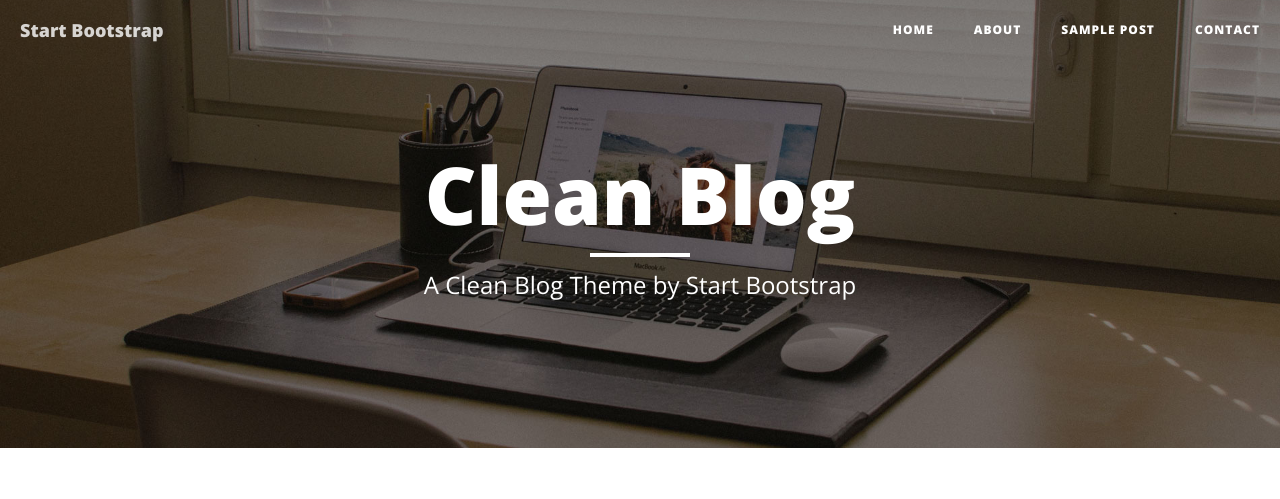
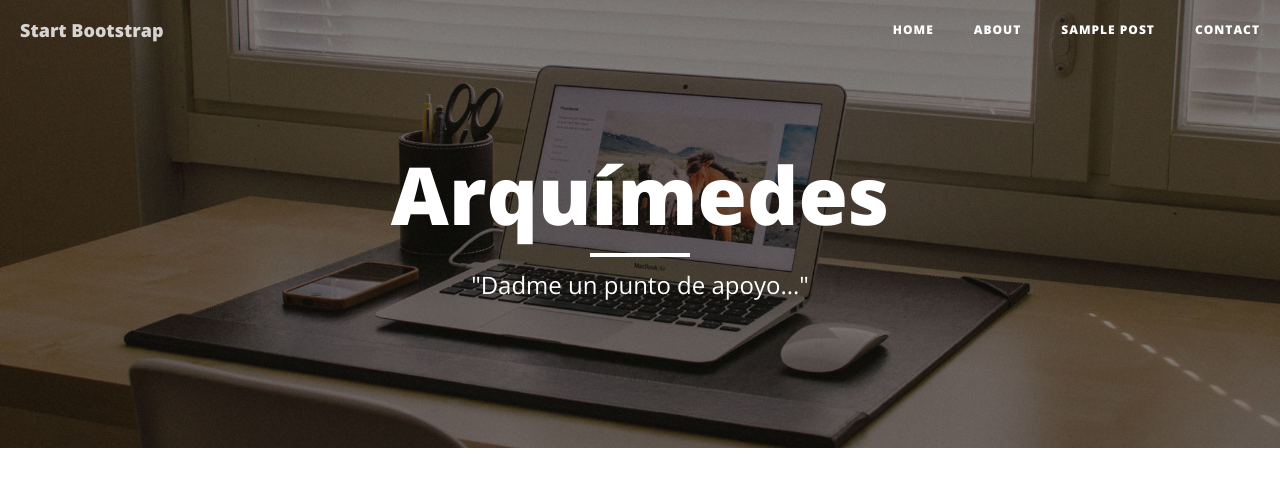
Before and after one commit to jsandovalc/blog-fisica, a Python web app: template templates/index.html in a window 1280 px wide. Shown: the top 499 px of the page. Run offline with Jinja, Linux system fonts and the light colour scheme; the template is opened without the code that fills it, so the values that code supplies are empty; some libraries are stand-ins or nearby versions.

Commit message:
Change main header.
squash! Change main header.

```diff
--- a/templates/index.html
+++ b/templates/index.html
@@ -9,7 +9,7 @@
     <meta name="description" content="">
     <meta name="author" content="">
 
-    <title>Arquímides</title>
+    <title>Arquímides - "Dadme un punto de apoyo..."</title>
 
     <!-- Bootstrap Core CSS -->
     <link href="static/vendor/bootstrap/css/bootstrap.min.css" rel="stylesheet">
@@ -74,9 +74,9 @@
         <div class="row">
           <div class="col-lg-8 col-lg-offset-2 col-md-10 col-md-offset-1">
             <div class="site-heading">
-              <h1>Clean Blog</h1>
+              <h1>Arquímedes</h1>
               <hr class="small">
-              <span class="subheading">A Clean Blog Theme by Start Bootstrap</span>
+              <span class="subheading">"Dadme un punto de apoyo..."</span>
             </div>
           </div>
         </div>
```
